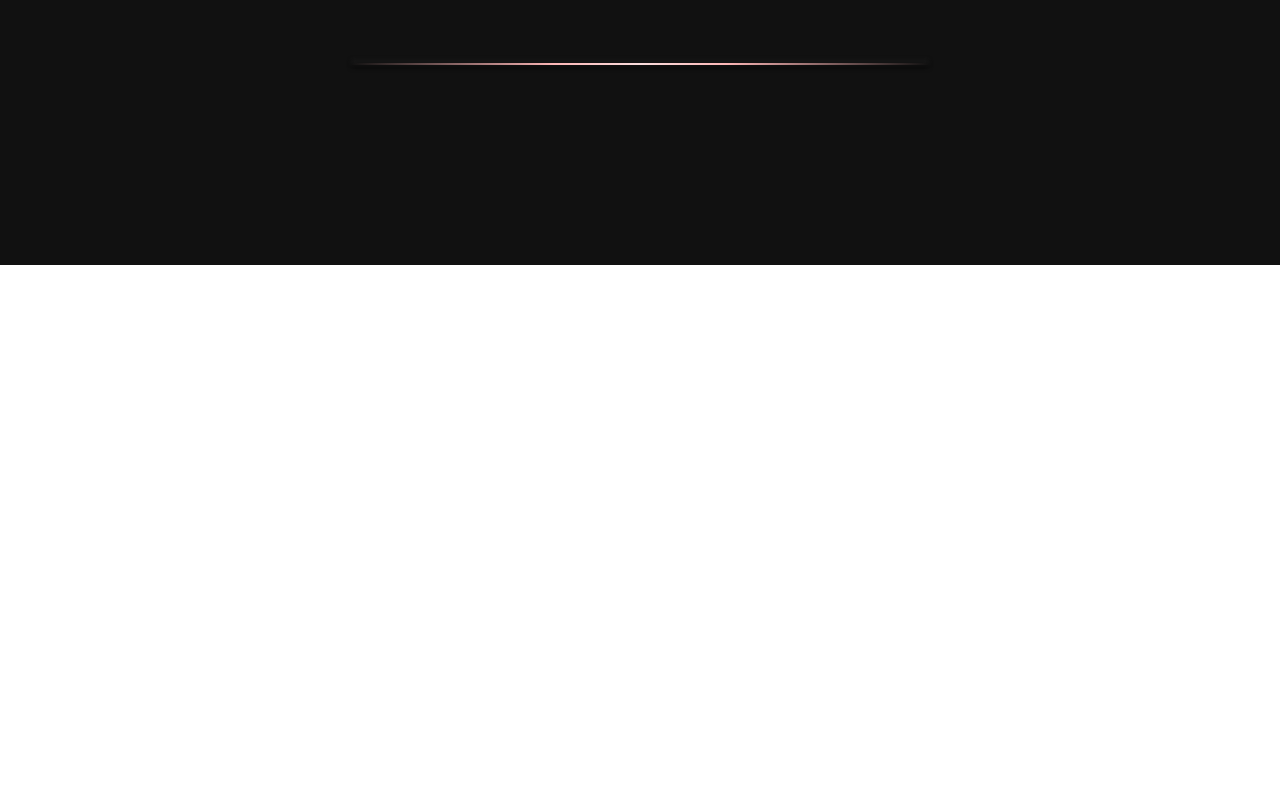
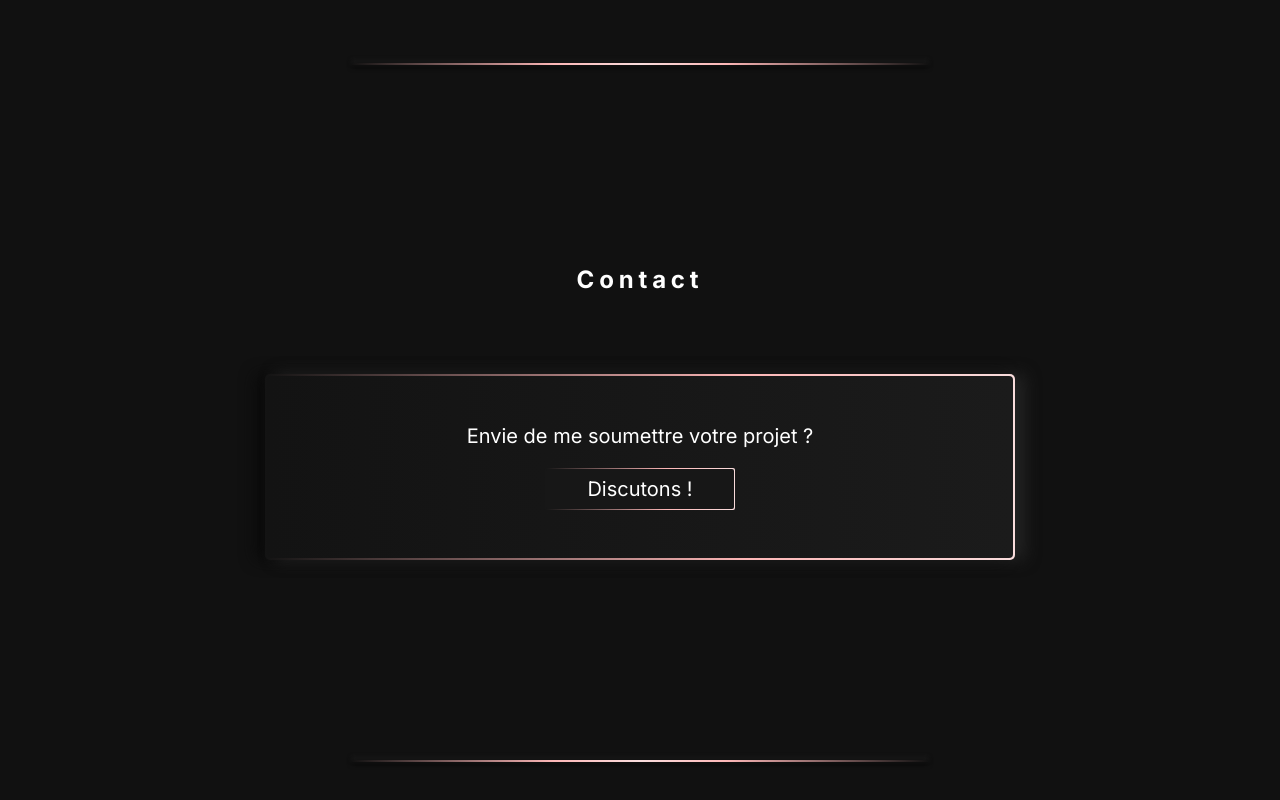
Before and after one commit to MinsterRobin/portfolio, a Next.js app: page / in a window 1280 px wide. Shown: the part 1845-2645 px from the top of the page. Before the commit the page ends 2110 px from the top, so only its background shows below. Built offline with nearby package versions, Linux system fonts and the light colour scheme.

Commit message:
- contact.js : Ajout de la section contact.js

```diff
--- /dev/null
+++ b/components/contact.js
@@ -0,0 +1,17 @@
+import style from "../styles/Contact.module.css";
+
+const Contact = () => {
+    return(
+        <div className={style.c_section}>
+            <h2 className={style.h2}>Contact</h2>
+            <div className={style.c_content}>
+                <h3 className={style.h3}>Envie de me soumettre votre projet ?</h3>
+                <div className={style.b_button}>
+                    <div className={style.button}>Discutons !</div>
+                </div>
+            </div>
+        </div>
+    );
+};
+
+export default Contact;
--- a/pages/index.js
+++ b/pages/index.js
@@ -5,6 +5,7 @@ import Navbar from '../components/navbar';
 import About from "../components/about";
 import Separator from "../components/separator";
 import Skills from "../components/skills";
+import Contact from "../components/contact";
 
 export default function Home() {
     return (
@@ -14,12 +15,11 @@ export default function Home() {
             </header>
             <body className={styles.mainContainer}>
                 <Navbar />
-{/*                <div className={styles.c_content}>
-
-                </div>*/}
                 <About />
                 <Separator />
                 <Skills />
+                <Separator />
+                <Contact />
                 <Separator />
             </body>
         </div>
--- /dev/null
+++ b/styles/Contact.module.css
@@ -0,0 +1,109 @@
+.c_section {
+    display: flex;
+    flex-direction: column;
+    align-items: center;
+
+    width: 100%;
+    max-width: 1600px;
+    padding: 0 20px;
+}
+
+.c_content {
+    position: relative;
+    display: flex;
+    flex-direction: column;
+    align-items: center;
+    justify-content: space-between;
+    width: 100%;
+    max-width: 750px;
+    border-radius: 5px;
+    background: linear-gradient(270deg, #F9DCDC 0%, #FDB7B7 35.94%, #131313 100%, #111111 100%);
+    box-shadow: 10px 0 15px #232323, -10px 0 15px #0B0B0B;
+    padding: 50px;
+    gap: 20px;
+}
+
+
+.c_content::before {
+    content: "";
+    position: absolute;
+    top: 0; right: 0; left: 0; bottom: 0;
+    background: linear-gradient(270deg, #1B1B1B 0%, #131313 100%, #131313 100%);
+    margin: 2px;
+    border-radius: 4px;
+}
+
+.b_button {
+    position: relative;
+    display: flex;
+    flex-direction: column;
+    align-items: center;
+    justify-content: center;
+    border-radius: 2px;
+    background: linear-gradient(270deg, #F9DCDC 0%, #FDB7B7 35.94%, #171717 99%);
+    padding: 2px;
+}
+
+.b_button::before {
+    content: "";
+    position: absolute;
+    top: 0; right: 0; left: 0; bottom: 0;
+    background: #171717;
+    margin: 1px;
+    border-radius: 2px;
+}
+
+.button:hover {
+    box-shadow: inset 2px 4px 5px #0B0B0B, inset -2px -4px 5px #232323;
+}
+
+.button {
+    position: relative;
+
+    padding: 7px 40px;
+    color: white;
+    background-color: transparent;
+    font-weight: normal;
+    font-size: 20px;
+    border: none;
+}
+
+.h2 {
+    text-align: center;
+    font-size: 24px;
+    font-style: normal;
+    letter-spacing: 0.2em;
+    margin: 0 0 80px 0;
+}
+
+.h3 {
+    z-index: 1;
+    text-align: center;
+    font-size: 20px;
+    font-style: normal;
+    font-weight: normal;
+    margin: 0;
+}
+
+
+/* Small devices up to 768px (Landscapes phone)*/
+@media (min-width: 576px) {
+
+}
+
+/* Medium devices up to 992px (Tablets) */
+@media (min-width: 768px) {
+    .c_section {
+        padding: 0 40px;
+    }
+}
+
+/* Large devices up to 1200px (Desktops) */
+@media (min-width: 992px) {
+
+}
+
+/* Extra Large devices up to 1440px (Large desktops)*/
+@media (min-width: 1200px) {
+
+}
```
